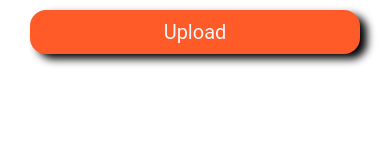
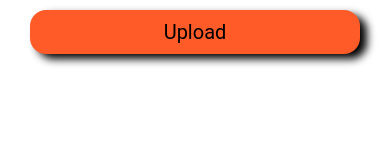
Before and after one commit to react-native-nigeria-community/react-native-cloudinary-image-picker, a React Native app: screen / in a window 390 px wide. Shown: the top 160 px of the page. Built offline with nearby package versions, Linux system fonts and the light colour scheme.

Commit message:
i need to chill

```diff
--- a/App.js
+++ b/App.js
@@ -12,11 +12,21 @@ import Index from './scr/index'
 
 
 
-const App = ({ cloudName, uploadPreset, url, response }) => {
+const App = ({ cloudName, uploadPreset, url, response, design }) => {
 
 
   return (
-    <Index cloudName={cloudName} uploadPreset={uploadPreset} url={url} response={response} />
+    <View>
+      <Index cloudName={"ogcodes"} uploadPreset={"ogcodes"} url={"https://api.cloudinary.com/v1_1/ogcodes/upload"} response={response} design={styles.uploadButton} >
+        <Text style={styles.uploadButtonText}>
+          Upload
+          </Text>
+
+      </Index>
+
+    </View>
+
+
   );
 };
 
@@ -41,7 +51,7 @@ const styles = StyleSheet.create({
     alignItems: 'center'
   },
   uploadButtonText: {
-    color: '#f6f5f8',
+    color: '#000000',
     fontSize: 20,
     fontFamily: 'Roboto'
   }
--- a/scr/index.js
+++ b/scr/index.js
@@ -12,7 +12,8 @@ import ImagePicker from 'react-native-image-picker';
 
 
 
-const Index = ({ cloudName, uploadPreset, url, response }) => {
+const Index = (props) => {
+  const { cloudName, uploadPreset, url, response, design } = props
   const selectPhotoTapped = () => {
     const options = {
       title: 'Select Photo',
@@ -23,17 +24,18 @@ const Index = ({ cloudName, uploadPreset, url, response }) => {
     };
     ImagePicker.showImagePicker(options, (response) => {
 
-      console.log('Response = ', response);
+      // console.log('Response = ', response);
       if (response.didCancel) {
-        console.log('User cancelled image picker');
+        // console.log('User cancelled image picker');
       } else if (response.error) {
-        console.log('ImagePicker Error: ', response.error);
+        // console.log('ImagePicker Error: ', response.error);
       } else {
         const source = {
           uri: response.uri,
           type: response.type,
           name: response.fileName,
         }
+        // console.log(source.uri)
         cloudinaryUpload(source)
       }
     });
@@ -41,7 +43,7 @@ const Index = ({ cloudName, uploadPreset, url, response }) => {
   const cloudinaryUpload = (photo) => {
     const data = new FormData()
     data.append('file', photo)
-    data.append('upload_preset', 'ogcodes')
+    data.append('upload_preset', "ogcodes")
     data.append("cloud_name", "ogcodes")
     fetch("https://api.cloudinary.com/v1_1/ogcodes/upload", {
       method: "post",
@@ -49,21 +51,20 @@ const Index = ({ cloudName, uploadPreset, url, response }) => {
     }).then(res => res.json()).
       then(data => {
         setPhoto(data.secure_url)
-
+        console.log(data.secure_url)
       }).catch(err => {
-        Alert.alert("An Error Occured While Uploading")
+        // Alert.alert("An Error Occured While Uploading")
+        console.log(err, "An Error Occured While Uploading")
       })
   }
 
   return (
-    <View>
-      <TouchableOpacity onPress={selectPhotoTapped} style={styles.uploadButton}>
-        <Text style={styles.uploadButtonText}>
-          Upload
-          </Text>
-      </TouchableOpacity>
 
-    </View >
+    <TouchableOpacity onPress={selectPhotoTapped} style={styles.uploadButton}>
+      {props.children}
+    </TouchableOpacity>
+
+
   );
 };
 
```
Also changed, not shown: index.js (+4 -4 lines), 5 other files (tests, documents, lock files or other folders).
